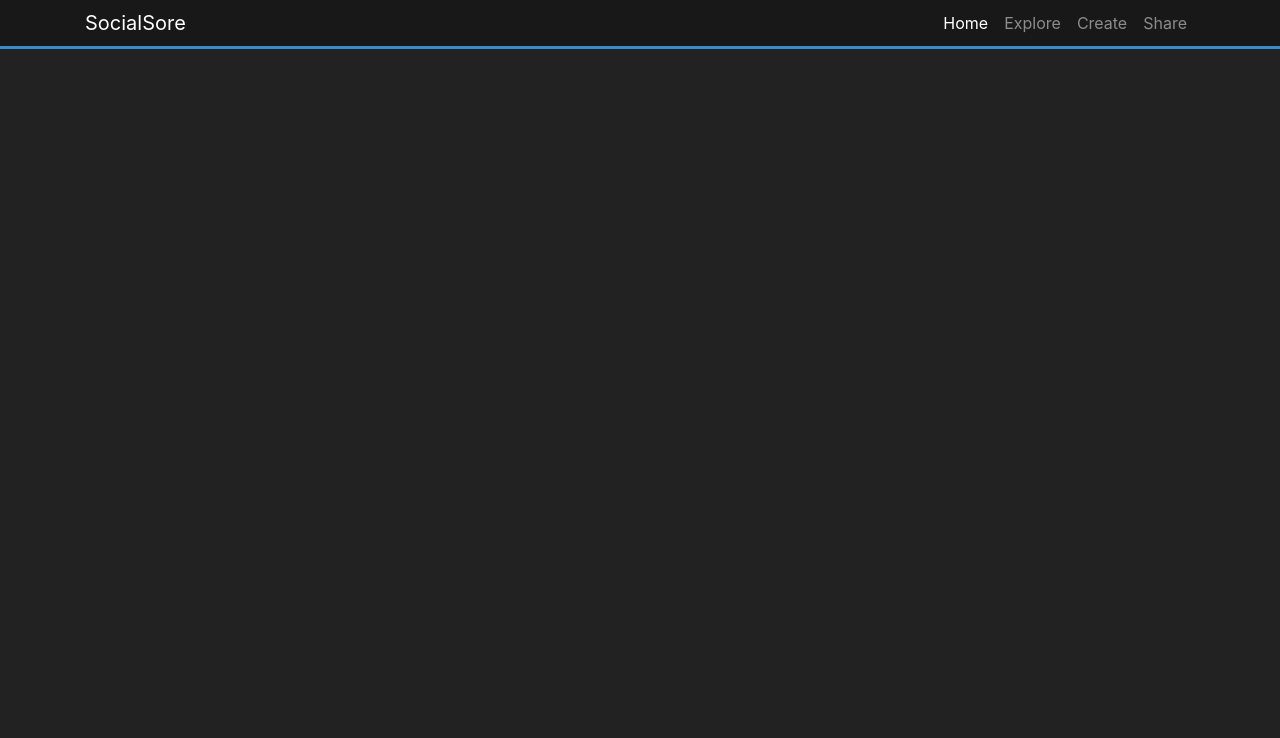
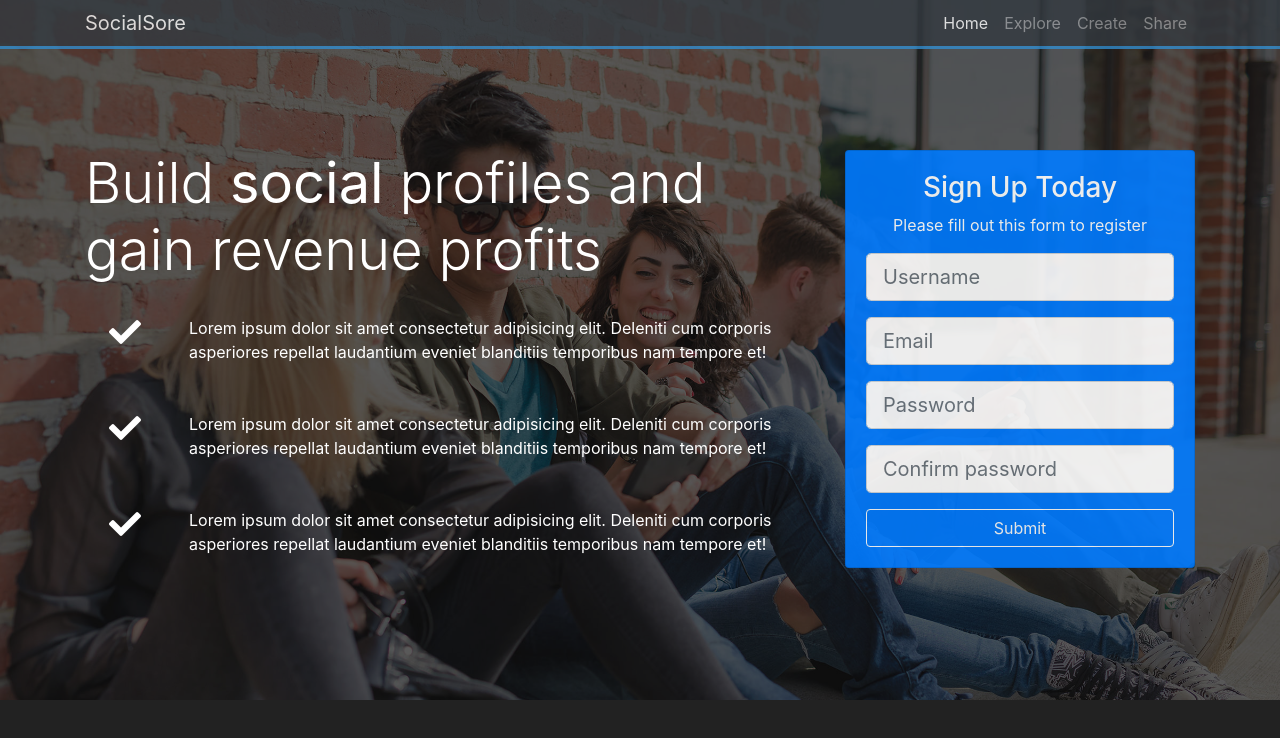
Before and after one commit to balazimichal/bootstrap-socialsoar, a plain HTML site: page index.html in a window 1280 px wide. Drawn offline with nearby package versions, Linux system fonts and the light colour scheme.

Commit message:
feat - home section
Added home section with title, form and background image.

```diff
--- a/css/style.css
+++ b/css/style.css
@@ -7,4 +7,30 @@ body {
   background: rgba(0, 0, 0, 0.3);
   border-bottom: #338dce 3px solid;
   padding: 0.2rem 1rem;
+  opacity: 0.8;
 }
+
+#home-section {
+  background: url('../images/banner.jpg');
+  background-repeat: no-repeat;
+  background-size: cover;
+  background-attachment: fixed;
+  min-height: 700px;
+}
+
+.dark-overlay {
+  position: absolute;
+  top: 0;
+  left: 0;
+  width: 100%;
+  min-height: 700px;
+  background: rgba(0, 0, 0, 0.65);
+}
+
+.home-inner {
+  padding-top: 150px;
+}
+
+.card-form {
+  opacity: 0.9;
+}
--- a/index.html
+++ b/index.html
@@ -14,7 +14,7 @@
 </head>
 
 <body>
-    <nav class="navbar navbar-expand-md navbar-dark">
+    <nav class="navbar navbar-expand-sm bg-dark navbar-dark fixed-top">
         <div class="container">
             <a class="navbar-brand" href="#">
                 SocialSore
@@ -45,6 +45,72 @@
 
 
 
+    <!-- HOME SECTION -->
+    <header id="home-section">
+        <div class="dark-overlay">
+            <div class="home-inner container">
+                <div class="row">
+                    <div class="col-lg-8 d-none d-lg-block">
+                        <h1 class="display-4"> Build <strong>social</strong> profiles and gain revenue profits</h1>
+                        <div class="d-flex">
+                            <div class="p-4 align-self-start">
+                                <i class="fas fa-check fa-2x">
+                                </i>
+                            </div>
+                            <div class="p-4 align-self">
+                                Lorem ipsum dolor sit amet consectetur adipisicing elit. Deleniti cum corporis
+                                asperiores repellat laudantium eveniet blanditiis temporibus nam tempore et!
+                            </div>
+                        </div>
+                        <div class="d-flex">
+                            <div class="p-4 align-self-start">
+                                <i class="fas fa-check fa-2x">
+                                </i>
+                            </div>
+                            <div class="p-4 align-self">
+                                Lorem ipsum dolor sit amet consectetur adipisicing elit. Deleniti cum corporis
+                                asperiores repellat laudantium eveniet blanditiis temporibus nam tempore et!
+                            </div>
+                        </div>
+                        <div class="d-flex">
+                            <div class="p-4 align-self-start">
+                                <i class="fas fa-check fa-2x">
+                                </i>
+                            </div>
+                            <div class="p-4 align-self">
+                                Lorem ipsum dolor sit amet consectetur adipisicing elit. Deleniti cum corporis
+                                asperiores repellat laudantium eveniet blanditiis temporibus nam tempore et!
+                            </div>
+                        </div>
+                    </div>
+                    <div class="col-lg-4">
+                        <div class="card bg-primary text-center card-form">
+                            <div class="card-body">
+                                <h3>Sign Up Today</h3>
+                                <p>Please fill out this form to register</p>
+                                <form>
+                                    <div class="form-group">
+                                        <input type="text" class="form-control form-control-lg" placeholder="Username">
+                                    </div>
+                                    <div class="form-group">
+                                        <input type="email" class="form-control form-control-lg" placeholder="Email">
+                                    </div>
+                                    <div class="form-group">
+                                        <input type="password" class="form-control form-control-lg" placeholder="Password">
+                                    </div>
+                                    <div class="form-group">
+                                        <input type="password" class="form-control form-control-lg" placeholder="Confirm password">
+                                    </div>
+                                    <input type="submit" class="btn btn-outline-light btn-block" value="Submit">
+                                </form>
+                            </div>
+                        </div>
+                    </div>
+                </div>
+            </div>
+        </div>
+    </header>
+
 
     <script src="https://code.jquery.com/jquery-3.3.1.slim.min.js" integrity="sha384-q8i/X+965DzO0rT7abK41JStQIAqVgRVzpbzo5smXKp4YfRvH+8abtTE1Pi6jizo"
         crossorigin="anonymous"></script>
```
Also changed, not shown: images/banner.jpg (added).
